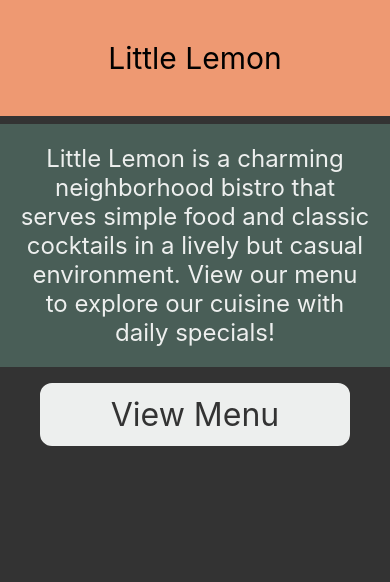
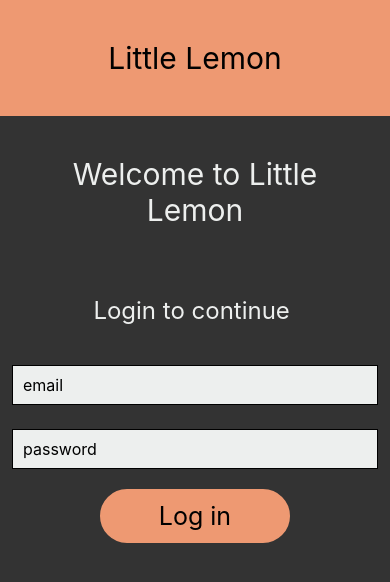
Before and after one commit to johnlundy94/practice, a React Native app: screen / in a window 390 px wide. Shown: the top 582 px of the page. Built offline with nearby package versions, Linux system fonts and the light colour scheme.

Commit message:
Pressable2

```diff
--- a/App.js
+++ b/App.js
@@ -1,16 +1,16 @@
 import * as React from "react";
 import { View, Text, StyleSheet } from "react-native";
 import LittleLemonHeader from "./components/LittleLemonHeader";
-// import LoginScreen from "./components/LoginScreen";
-import MenuItems from "./components/MenuItems";
+import LoginScreen from "./components/LoginScreen";
+// import MenuItems from "./components/MenuItems";
 
 export default function App() {
   return (
     <>
       <View style={styles.container}>
         <LittleLemonHeader />
-        {/* <LoginScreen /> */}
-        <MenuItems />
+        <LoginScreen />
+        {/* <MenuItems /> */}
       </View>
     </>
   );
--- a/components/LoginScreen.js
+++ b/components/LoginScreen.js
@@ -1,13 +1,24 @@
 import React, { useState } from "react";
-import { ScrollView, Text, StyleSheet, TextInput } from "react-native";
+import {
+  ScrollView,
+  Text,
+  StyleSheet,
+  TextInput,
+  Pressable,
+} from "react-native";
 
 export default function LoginScreen() {
   const [email, onChangeEmail] = useState("");
   const [password, onChangePassword] = useState("");
+  const [loggedIn, onLogin] = useState(false);
 
   return (
     <ScrollView style={styles.container}>
       <Text style={styles.headerText}>Welcome to Little Lemon</Text>
+      {loggedIn && <Text style={styles.headerText}>You are logged in!</Text>}
+
+      {!loggedIn && (
+        <>
           <Text style={styles.regularText}>Login to continue </Text>
           <TextInput
             style={styles.inputBox}
@@ -24,6 +35,11 @@
             keyboardType={"default"}
             secureTextEntry={true}
           />
+          <Pressable onPress={() => onLogin(!loggedIn)} style={styles.button}>
+            <Text style={styles.buttonText}>Log in</Text>
+          </Pressable>
+        </>
+      )}
     </ScrollView>
   );
 }
@@ -51,7 +67,22 @@
     borderWidth: 1,
     padding: 10,
     fontSize: 16,
-    borderColor: "#EDEFEE",
+    borderColor: "EDEFEE",
     backgroundColor: "#EDEFEE",
   },
+  button: {
+    fontSize: 22,
+    padding: 10,
+    marginVertical: 8,
+    margin: 100,
+    backgroundColor: "#EE9972",
+    borderColor: "#EE9972",
+    borderWidth: 2,
+    borderRadius: 50,
+  },
+  buttonText: {
+    color: "black",
+    textAlign: "center",
+    fontSize: 25,
+  },
 });
```
Lines whose indentation alone changed are shown as unchanged.
